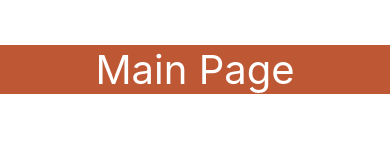
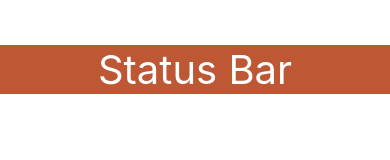
Before and after one commit to Nitishrestha/ExpoReactNative, a React Native app: screen / in a window 390 px wide. Shown: the top 160 px of the page. Built offline with nearby package versions, Linux system fonts and the light colour scheme.

Commit message:
Stataus bar

```diff
--- a/App.js
+++ b/App.js
@@ -3,7 +3,7 @@ import { FlatList, StyleSheet, Text, View } from "react-native";
 const App = () => {
   return (
     <View>
-      <Text style={styles.title}>Main Page</Text>
+      <Text style={styles.title}>Status Bar</Text>
     </View>
   );
 };
```
